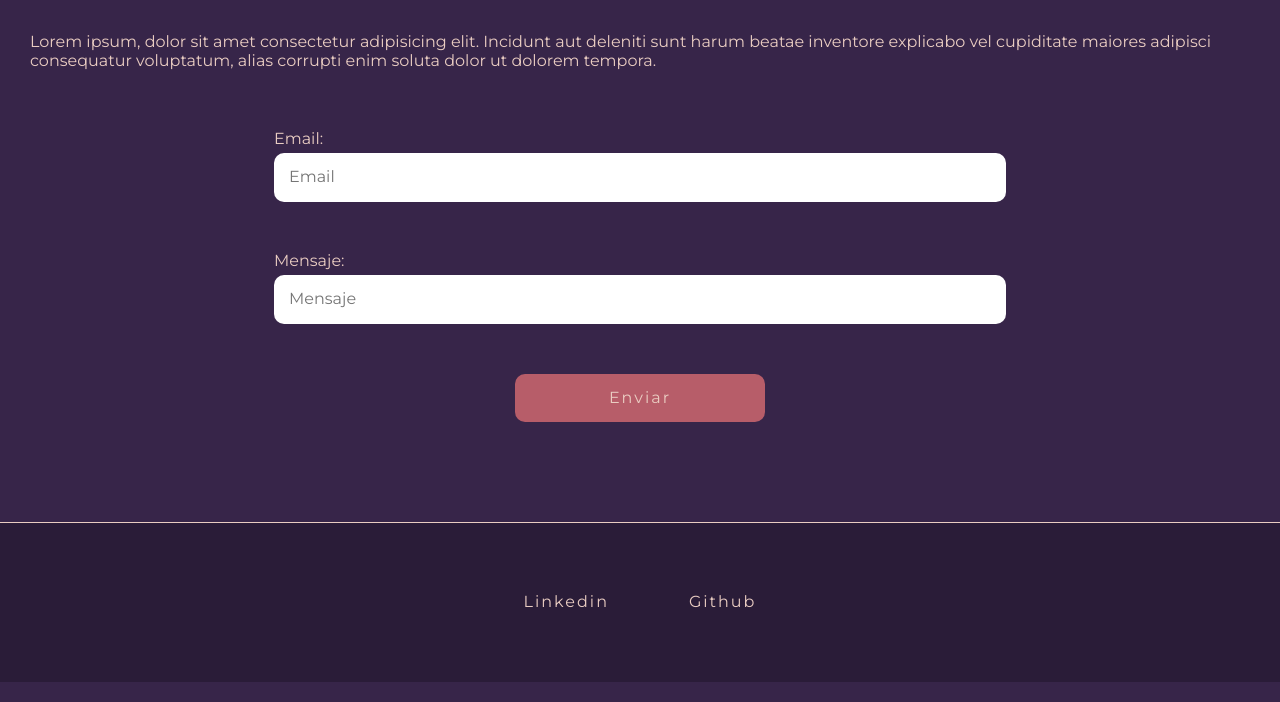
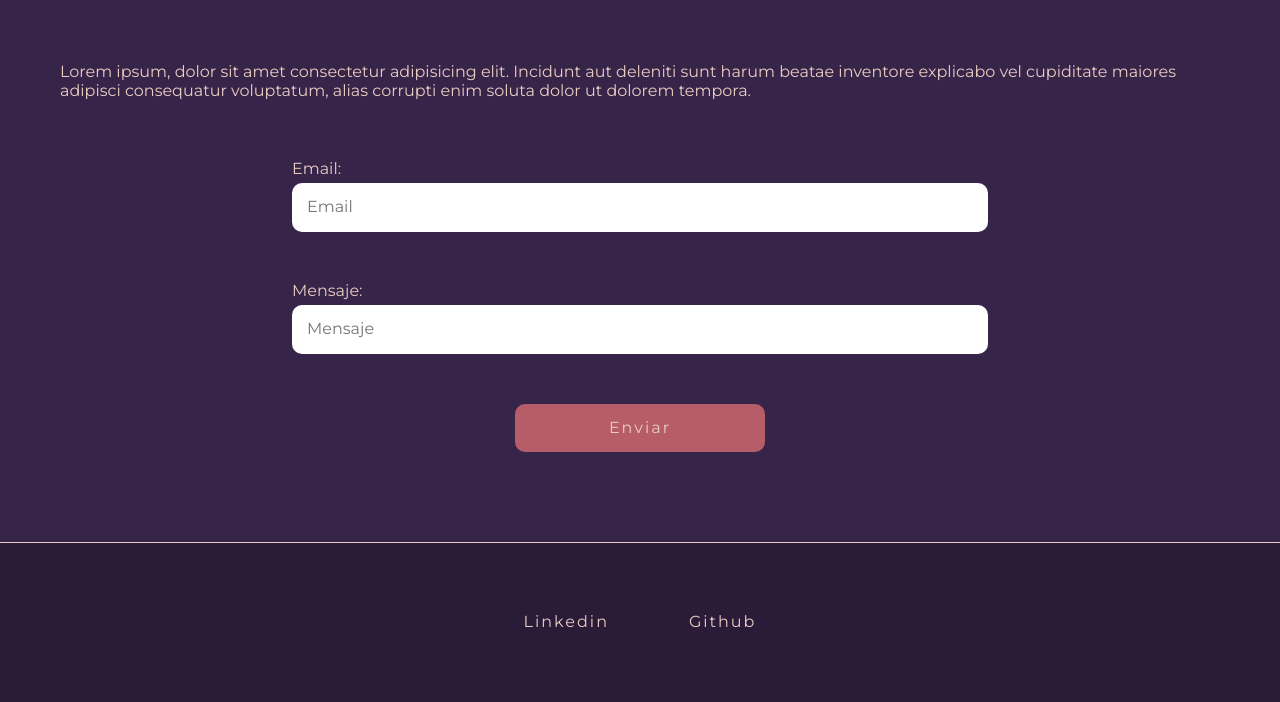
Before and after one commit to MarceloYevenesM/Mi-portafolio, a plain HTML site: page pages/contact.html in a window 1280 px wide. Shown: the part 259-961 px from the top of the page. Drawn offline with nearby package versions, Linux system fonts and the light colour scheme.

Commit message:
refactor: footer improvement

```diff
--- a/css/app.css
+++ b/css/app.css
@@ -26,6 +26,13 @@ body {
   font-size: 1.6rem;
   color: var(--color-text);
   background-color: var(--color-primary);
+  display: flex;
+  flex-direction: column;
+  min-height: 100vh;
+}
+
+main{
+  padding: 3rem;
 }
 
 h1 {
@@ -253,10 +260,10 @@ ul {
   justify-content: center;
   align-items: center;
   border-top: 1px solid var(--color-text);
-  margin-top: 10rem;
   height: 20vh;
   width: 100%;
   background-color: var(--color-primary-dark);
+  margin-top: auto;
 }
 
 .footer__elements {
@@ -274,10 +281,6 @@ ul {
 
 .footer__element:hover {
   font-size: 1.8rem;
-}
-
-.footer--position {
-  position: relative;
 }
 
 .contact {
@@ -367,8 +370,7 @@ ul {
 }
 
 @media (min-width: 1200px) {
-
-  .header__content{
+  .header__content {
     margin: 0 10%;
     gap: 2rem;
   }
--- a/pages/contact.html
+++ b/pages/contact.html
@@ -62,7 +62,7 @@
       <input type="submit" value="Enviar" class="button button--size">
     </form>
   </main>
-  <footer class="footer footer--position">
+  <footer class="footer">
     <ul class="footer__elements ">
       <li><a href="https://www.linkedin.com/in/marcelo-y%C3%A9venes-moreno/" class="footer__element"
           target="_blank">Linkedin</a></li>
```
